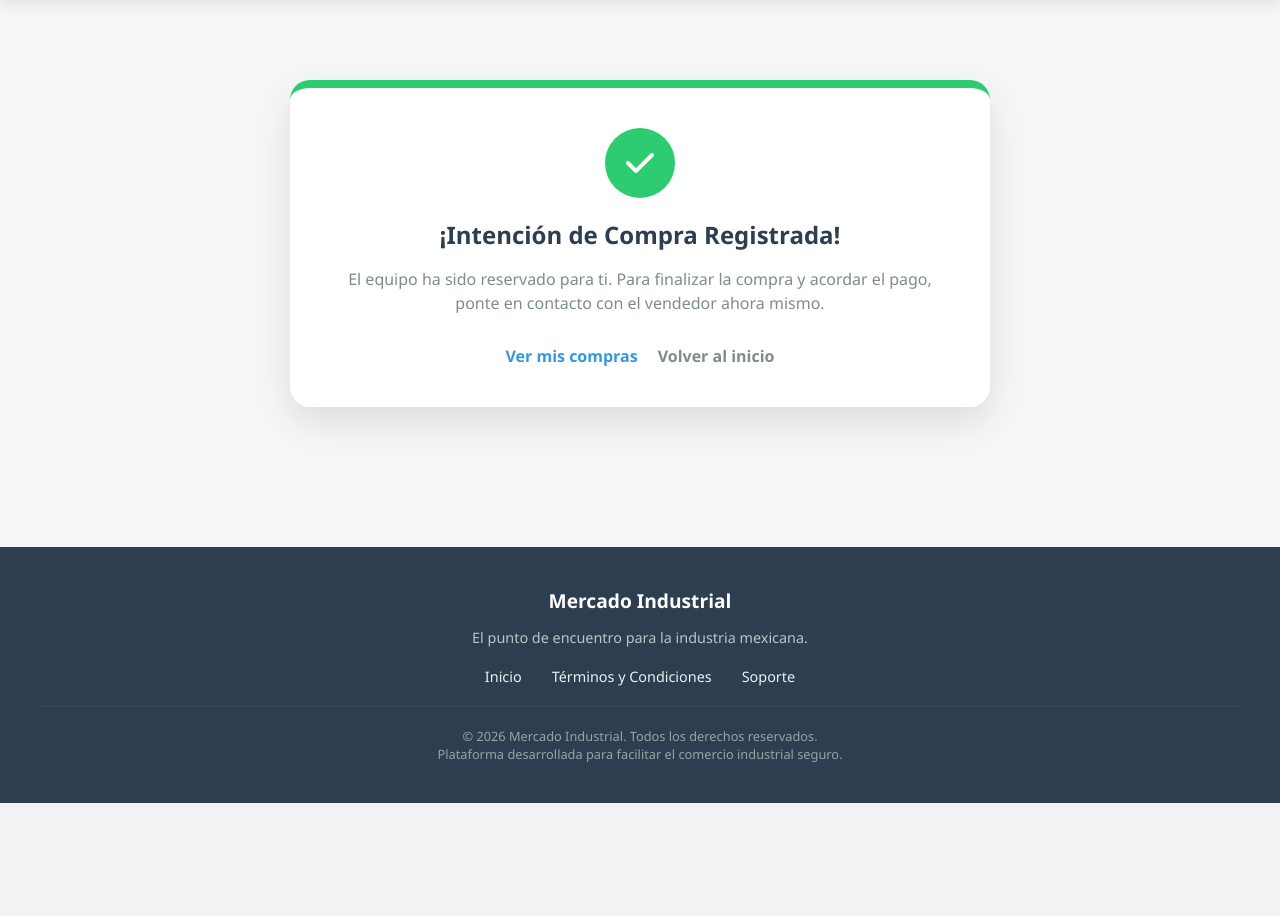
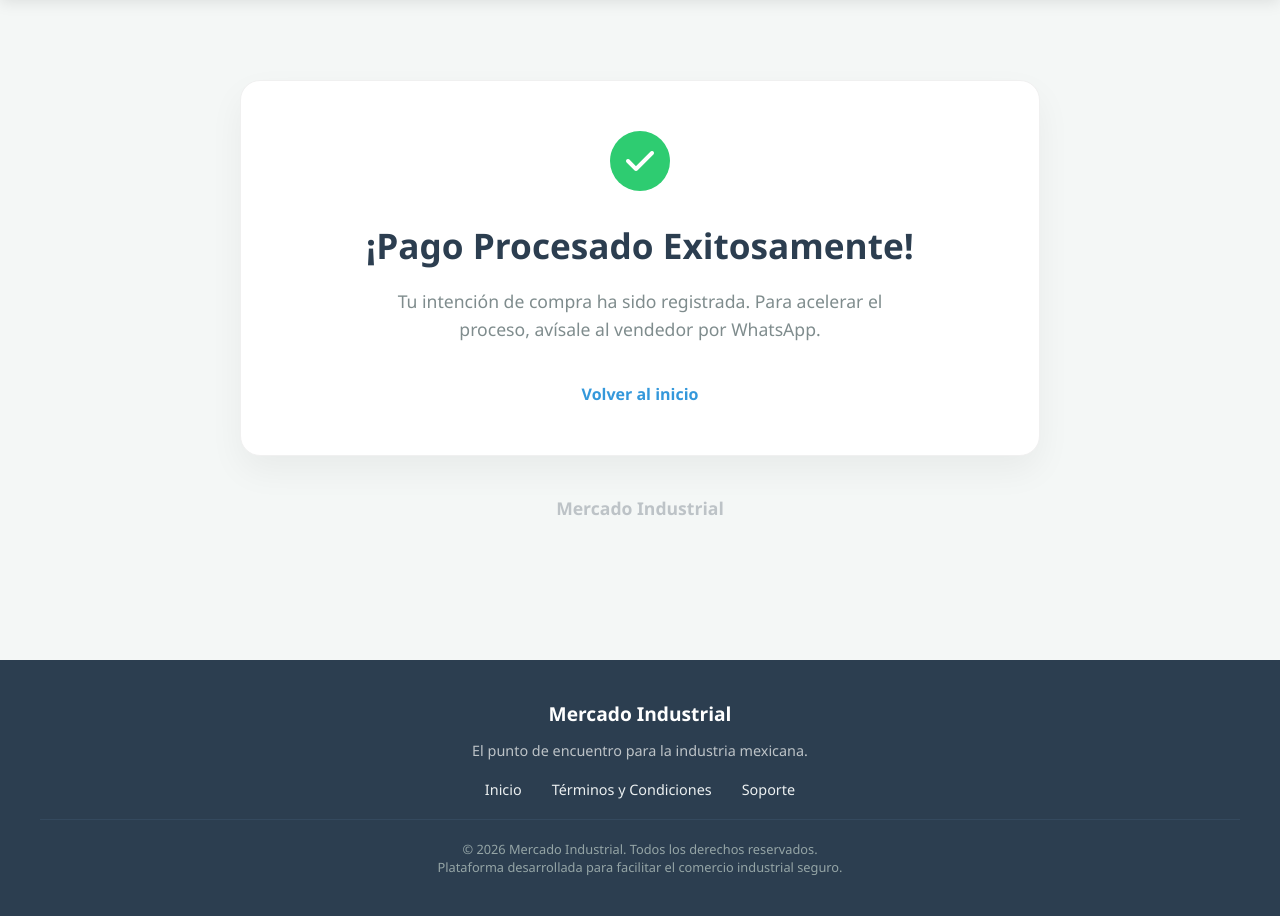
Before and after one commit to fernando871216-rgb/mercado-industrial, a Django app: page /pago-exitoso/ in a window 1280 px wide. Shown: the part 100-1016 px from the top of the page. Before the commit the page ends 903 px from the top, so only its background shows below. Run offline with Django 5.2, Linux system fonts and the light colour scheme; a user stored in the database is signed in.

Commit message:
Update pago_exitoso.html

```diff
--- a/marketplace/templates/marketplace/pago_exitoso.html
+++ b/marketplace/templates/marketplace/pago_exitoso.html
@@ -1,50 +1,52 @@
 {% extends 'marketplace/base.html' %}
 
 {% block content %}
-<div class="container" style="max-width: 700px; margin: 60px auto; text-align: center; font-family: 'Segoe UI', sans-serif;">
+<div class="container" style="max-width: 800px; margin: 60px auto; text-align: center; font-family: 'Segoe UI', sans-serif;">
 
-    <div style="background: white; padding: 40px; border-radius: 20px; box-shadow: 0 15px 35px rgba(0,0,0,0.1); border-top: 8px solid #2ecc71;">
+    <div style="background: white; padding: 50px; border-radius: 20px; box-shadow: 0 15px 35px rgba(0,0,0,0.05); border: 1px solid #f0f0f0;">
 
-        <div style="background: #2ecc71; width: 70px; height: 70px; border-radius: 50%; display: flex; align-items: center; justify-content: center; margin: 0 auto 20px;">
+        <div style="background: #2ecc71; width: 60px; height: 60px; border-radius: 50%; display: flex; align-items: center; justify-content: center; margin: 0 auto 30px;">
             <i class="fas fa-check" style="color: white; font-size: 2rem;"></i>
         </div>
 
-        <h2 style="color: #2c3e50; margin-bottom: 10px;">¡Intención de Compra Registrada!</h2>
-        <p style="color: #7f8c8d; line-height: 1.5; margin-bottom: 30px;">
-            El equipo ha sido reservado para ti. Para finalizar la compra y acordar el pago, ponte en contacto con el vendedor ahora mismo.
+        <h1 style="color: #2c3e50; font-size: 2.2rem; margin-bottom: 15px;">¡Pago Procesado Exitosamente!</h1>
+
+        <p style="color: #7f8c8d; font-size: 1.1rem; line-height: 1.6; margin-bottom: 40px; max-width: 500px; margin-left: auto; margin-right: auto;">
+            Tu intención de compra ha sido registrada. Para acelerar el proceso, avísale al vendedor por WhatsApp.
         </p>
 
         {% if producto %}
-        <div style="background: #f8f9fa; border: 1px solid #e9ecef; padding: 25px; border-radius: 15px; margin-bottom: 30px;">
-            <h4 style="margin: 0 0 15px 0; color: #2c3e50; font-size: 1.1rem;">Datos del Vendedor</h4>
-
-            <div style="font-size: 1.3rem; font-weight: bold; color: #2c3e50; margin-bottom: 20px;">
+        <div style="background: #f8f9fa; border-radius: 15px; padding: 30px; margin-bottom: 30px;">
+            <div style="font-size: 1.4rem; font-weight: bold; color: #2c3e50; margin-bottom: 15px;">
                 <i class="fas fa-phone-alt" style="color: #3498db; margin-right: 10px;"></i>
                 {% if producto.user.profile.phone %}
                     {{ producto.user.profile.phone }}
                 {% else %}
-                    <span style="color: #e74c3c; font-size: 1rem;">Teléfono no registrado</span>
+                    <span style="color: #e74c3c;">Teléfono no registrado</span>
                 {% endif %}
             </div>
 
             {% if producto.user.profile.phone %}
             <a href="https://wa.me/{{ producto.user.profile.phone }}?text=Hola {{ producto.user.username }}, acabo de registrar mi intención de compra por: {{ producto.title }}. ¿Cómo procedemos?"
                target="_blank"
-               style="display: inline-block; background: #25D366; color: white; padding: 15px 30px; border-radius: 10px; text-decoration: none; font-weight: bold; font-size: 1.1rem; transition: 0.3s; box-shadow: 0 4px 12px rgba(37, 211, 102, 0.2);">
-                <i class="fab fa-whatsapp"></i> Contactar por WhatsApp
+               style="display: flex; align-items: center; justify-content: center; gap: 10px; background: #2ecc71; color: white; padding: 16px 30px; border-radius: 12px; text-decoration: none; font-weight: bold; font-size: 1.2rem; transition: 0.3s; box-shadow: 0 4px 15px rgba(46, 204, 113, 0.2);">
+                <i class="fab fa-whatsapp" style="font-size: 1.5rem;"></i> Notificar al Vendedor
             </a>
             {% endif %}
 
-            <p style="margin-top: 15px; font-size: 0.9rem; color: #95a5a6;">
-                Vendedor: <strong>{{ producto.user.username }}</strong>
+            <p style="margin-top: 20px; font-size: 0.9rem; color: #95a5a6;">
+                Vendedor responsable: <strong>{{ producto.user.username|upper }}</strong>
             </p>
         </div>
         {% endif %}
 
-        <div style="display: flex; gap: 20px; justify-content: center;">
-            <a href="{% url 'mis_compras' %}" style="color: #3498db; text-decoration: none; font-weight: 600;">Ver mis compras</a>
-            <a href="{% url 'home' %}" style="color: #7f8c8d; text-decoration: none; font-weight: 600;">Volver al inicio</a>
-        </div>
+        <a href="{% url 'home' %}" style="color: #3498db; text-decoration: none; font-weight: 600; font-size: 1rem;">
+            Volver al inicio
+        </a>
+    </div>
+
+    <div style="margin-top: 40px;">
+        <p style="color: #bdc3c7; font-weight: bold; font-size: 1.1rem;">Mercado Industrial</p>
     </div>
 </div>
 {% endblock %}
```
